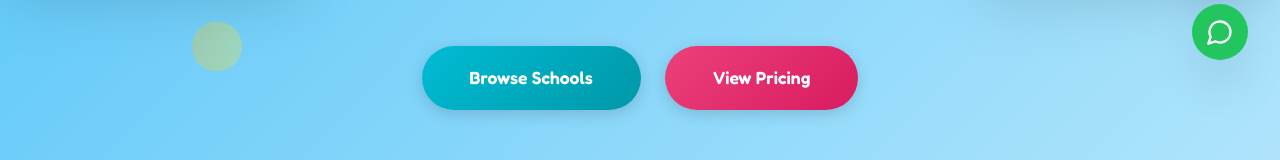
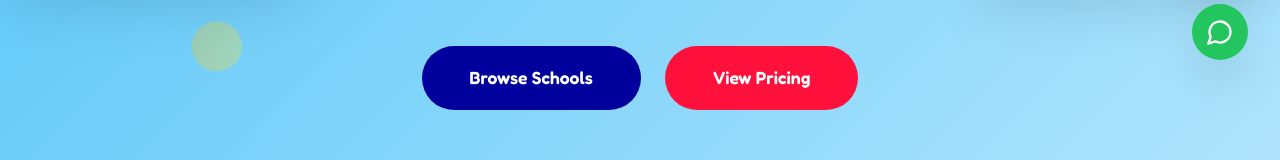
Before and after one commit to tumelo-sebego/School-Suppliers-Website, a Vue app: page / in a window 1280 px wide. Shown: the part 708-868 px from the top of the page. Built offline with nearby package versions, Linux system fonts and the light colour scheme.

Commit message:
styled buttons on the hero section

```diff
--- a/src/views/HomeView.vue
+++ b/src/views/HomeView.vue
@@ -325,7 +325,6 @@ const scrollToCatalog = () => {
   text-decoration: none;
   display: inline-block;
   border: none;
-  box-shadow: 0 4px 15px rgba(0, 0, 0, 0.15);
 }
 
 @media (min-width: 1024px) {
@@ -336,23 +335,21 @@ const scrollToCatalog = () => {
 }
 
 .hero-btn-primary {
-  background: linear-gradient(135deg, #00bcd4 0%, #0097a7 100%);
+  background: var(--kss-blue);
   color: white;
 }
 
 .hero-btn-primary:hover {
   transform: translateY(-2px);
-  box-shadow: 0 6px 20px rgba(0, 188, 212, 0.4);
 }
 
 .hero-btn-secondary {
-  background: linear-gradient(135deg, #ec407a 0%, #d81b60 100%);
+  background: var(--kss-red);
   color: white;
 }
 
 .hero-btn-secondary:hover {
   transform: translateY(-2px);
-  box-shadow: 0 6px 20px rgba(236, 64, 122, 0.4);
 }
 
 /* Decorative Elements */
```
